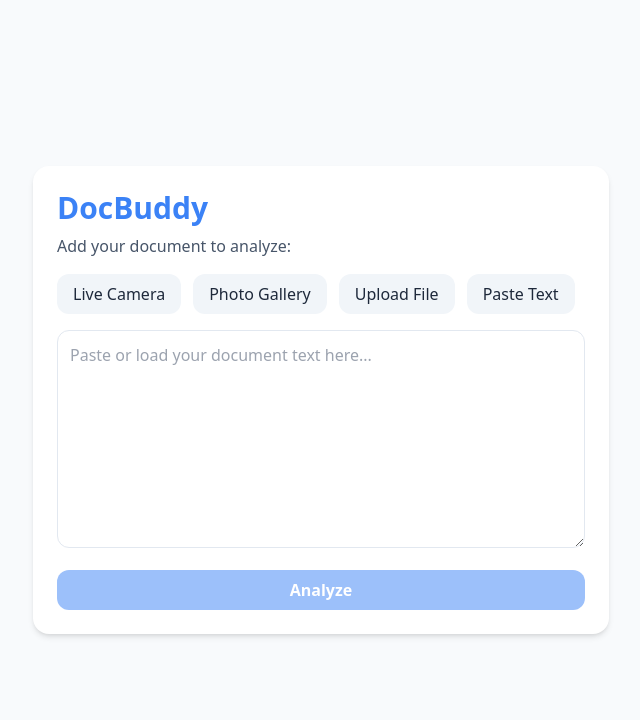
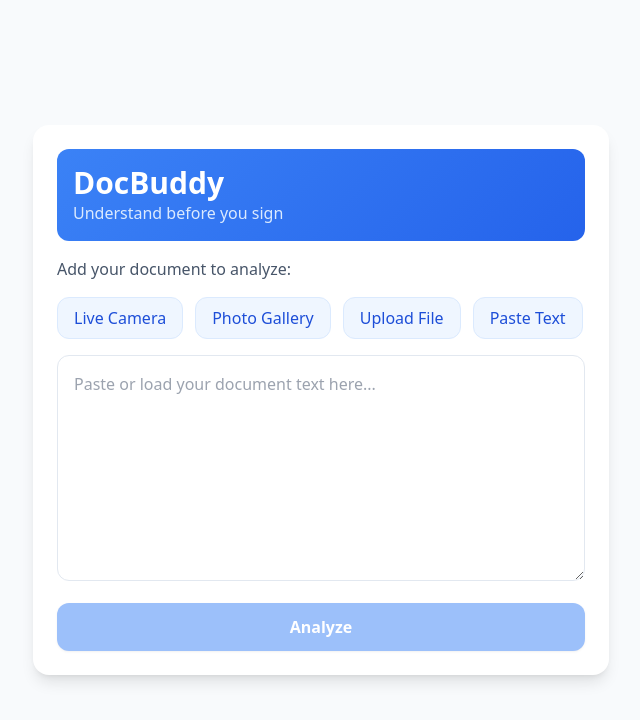
Before and after one commit to nylaimanii/docbuddy, a React (Vite) app in the folder frontend/: page / in a window 1280 px wide. Shown: the top 720 px of the page, without its empty margins (319-959 px from the left). Built offline with nearby package versions, Linux system fonts and the light colour scheme.

Commit message:
nyla changes

```diff
--- a/frontend/src/components/DocBuddy.jsx
+++ b/frontend/src/components/DocBuddy.jsx
@@ -8,7 +8,7 @@ import DeadlineMap from "./DeadlineMap";
 import FutureMath from "./FutureMath";
 
 export default function DocBuddy() {
-  const [step, setStep] = useState("upload"); // upload | processing | results
+  const [step, setStep] = useState("upload"); // "upload" | "processing" | "results"
   const [result, setResult] = useState(null);
   const [error, setError] = useState(null);
 
@@ -19,11 +19,15 @@ export default function DocBuddy() {
     try {
       const response = await fetch("http://127.0.0.1:8000/analyze", {
         method: "POST",
-        headers: { "Content-Type": "application/json" },
+        headers: {
+          "Content-Type": "application/json"
+        },
         body: JSON.stringify({ text })
       });
 
-      if (!response.ok) throw new Error("Server error");
+      if (!response.ok) {
+        throw new Error("Server error");
+      }
 
       const data = await response.json();
       setResult(data);
@@ -34,19 +38,31 @@ export default function DocBuddy() {
     }
   }
 
+  // Upload screen
   if (step === "upload") {
     return <UploadScreen onSubmit={analyzeText} error={error} />;
   }
 
+  // Processing / loading screen
   if (step === "processing") {
     return <Processing />;
   }
 
+  // Results screen
   if (step === "results" && result) {
     return (
       <div className="min-h-screen bg-slate-50 p-6 flex justify-center">
-        <div className="bg-white rounded-2xl shadow-md p-6 max-w-2xl w-full">
-          <h1 className="text-3xl font-bold text-blue-500 mb-4">DocBuddy Results</h1>
+        <div className="bg-white rounded-2xl shadow-lg p-6 max-w-2xl w-full">
+          {/* Header */}
+          <div
+            className="rounded-xl p-4 mb-4 text-white"
+            style={{
+              background: "linear-gradient(135deg, #3b82f6 0%, #2563eb 100%)"
+            }}
+          >
+            <h1 className="text-3xl font-bold">DocBuddy Results</h1>
+            <p className="text-blue-100">Here’s the real deal</p>
+          </div>
 
           <SafetyGauge score={result.score ?? 0} />
           <Lowdown items={result.lowdown || []} />
@@ -56,7 +72,7 @@ export default function DocBuddy() {
 
           <button
             onClick={() => setStep("upload")}
-            className="mt-6 w-full bg-blue-500 hover:bg-blue-600 text-white font-semibold py-2 px-4 rounded-xl transition"
+            className="mt-6 w-full bg-blue-500 hover:bg-blue-600 text-white font-semibold py-3 px-4 rounded-xl transition shadow"
           >
             Analyze Another Document
           </button>
--- a/frontend/src/components/UploadScreen.jsx
+++ b/frontend/src/components/UploadScreen.jsx
@@ -1,10 +1,56 @@
-import React, { useState, useRef } from "react";
+import React, { useState, useRef, useEffect } from "react";
 
 export default function UploadScreen({ onSubmit, error }) {
   const [text, setText] = useState("");
+  const [showCamera, setShowCamera] = useState(false);
+
+  const videoRef = useRef(null);
+  const canvasRef = useRef(null);
+  const streamRef = useRef(null);
+
   const fileInputRef = useRef(null);
   const imageInputRef = useRef(null);
 
+  // Start camera
+  async function startCamera() {
+    try {
+      const stream = await navigator.mediaDevices.getUserMedia({ video: true });
+      streamRef.current = stream;
+      if (videoRef.current) {
+        videoRef.current.srcObject = stream;
+      }
+      setShowCamera(true);
+    } catch (err) {
+      alert("Could not access camera. Please allow camera permissions.");
+    }
+  }
+
+  // Stop camera
+  function stopCamera() {
+    if (streamRef.current) {
+      streamRef.current.getTracks().forEach((track) => track.stop());
+    }
+    setShowCamera(false);
+  }
+
+  // Capture photo
+  function capturePhoto() {
+    const video = videoRef.current;
+    const canvas = canvasRef.current;
+    if (!video || !canvas) return;
+
+    const ctx = canvas.getContext("2d");
+    canvas.width = video.videoWidth;
+    canvas.height = video.videoHeight;
+    ctx.drawImage(video, 0, 0, canvas.width, canvas.height);
+
+    stopCamera();
+
+    // Mock OCR result for now
+    setText("Scanned from camera. The rent is $1200. Late fee is $75 after 5 days.");
+  }
+
+  // File upload (text files)
   function handleFileUpload(e) {
     const file = e.target.files[0];
     if (!file) return;
@@ -14,52 +60,67 @@ export default function UploadScreen({ onSubmit, error }) {
     reader.readAsText(file);
   }
 
+  // Photo gallery (mock OCR for now)
   function handleImageUpload() {
-    // Mock OCR result for demo
-    setText("Mock OCR text from image. The rent is $1200. Late fee is $75 after 5 days.");
+    setText("Scanned from image. The lease is 12 months. Late fee is $75.");
   }
 
-  function handleLiveCamera() {
-    // Mock camera scan for demo
-    setText("Mock camera scan text. Lease is 12 months. Late fee is $75.");
-  }
+  // Cleanup camera on unmount
+  useEffect(() => {
+    return () => {
+      if (streamRef.current) {
+        streamRef.current.getTracks().forEach((track) => track.stop());
+      }
+    };
+  }, []);
 
   return (
     <div className="min-h-screen flex items-center justify-center p-4 bg-slate-50">
-      <div className="bg-white rounded-2xl shadow-md p-6 max-w-xl w-full">
-        <h1 className="text-3xl font-bold text-blue-500 mb-2">DocBuddy</h1>
+      <div className="bg-white rounded-2xl shadow-lg p-6 max-w-xl w-full">
+        {/* Header */}
+        <div
+          className="rounded-xl p-4 mb-4 text-white"
+          style={{
+            background: "linear-gradient(135deg, #3b82f6 0%, #2563eb 100%)"
+          }}
+        >
+          <h1 className="text-3xl font-bold">DocBuddy</h1>
+          <p className="text-blue-100">Understand before you sign</p>
+        </div>
+
         <p className="text-slate-600 mb-4">Add your document to analyze:</p>
 
         <div className="flex gap-3 flex-wrap mb-4">
           <button
-            className="bg-slate-100 hover:bg-slate-200 text-slate-800 py-2 px-4 rounded-xl transition"
-            onClick={handleLiveCamera}
+            className="bg-blue-50 hover:bg-blue-100 text-blue-700 py-2 px-4 rounded-xl transition border border-blue-100"
+            onClick={startCamera}
           >
             Live Camera
           </button>
 
           <button
-            className="bg-slate-100 hover:bg-slate-200 text-slate-800 py-2 px-4 rounded-xl transition"
+            className="bg-blue-50 hover:bg-blue-100 text-blue-700 py-2 px-4 rounded-xl transition border border-blue-100"
             onClick={() => imageInputRef.current.click()}
           >
             Photo Gallery
           </button>
 
           <button
-            className="bg-slate-100 hover:bg-slate-200 text-slate-800 py-2 px-4 rounded-xl transition"
+            className="bg-blue-50 hover:bg-blue-100 text-blue-700 py-2 px-4 rounded-xl transition border border-blue-100"
             onClick={() => fileInputRef.current.click()}
           >
             Upload File
           </button>
 
           <button
-            className="bg-slate-100 hover:bg-slate-200 text-slate-800 py-2 px-4 rounded-xl transition"
+            className="bg-blue-50 hover:bg-blue-100 text-blue-700 py-2 px-4 rounded-xl transition border border-blue-100"
             onClick={() => setText("")}
           >
             Paste Text
           </button>
         </div>
 
+        {/* Hidden inputs */}
         <input
           type="file"
           accept=".txt"
@@ -76,9 +137,28 @@ export default function UploadScreen({ onSubmit, error }) {
           onChange={handleImageUpload}
         />
 
+        {/* Camera Preview */}
+        {showCamera && (
+          <div className="mb-4">
+            <video
+              ref={videoRef}
+              autoPlay
+              playsInline
+              className="w-full rounded-xl mb-2"
+            />
+            <button
+              onClick={capturePhoto}
+              className="w-full bg-blue-500 hover:bg-blue-600 text-white font-semibold py-2 px-4 rounded-xl transition"
+            >
+              Capture Photo
+            </button>
+            <canvas ref={canvasRef} className="hidden" />
+          </div>
+        )}
+
         <textarea
           rows={8}
-          className="w-full p-3 border border-slate-200 rounded-xl focus:outline-none focus:ring-2 focus:ring-blue-400 mb-4"
+          className="w-full p-4 border border-slate-200 rounded-xl focus:outline-none focus:ring-2 focus:ring-blue-400 mb-4"
           placeholder="Paste or load your document text here..."
           value={text}
           onChange={(e) => setText(e.target.value)}
@@ -87,7 +167,7 @@ export default function UploadScreen({ onSubmit, error }) {
         <button
           onClick={() => onSubmit(text)}
           disabled={!text.trim()}
-          className="w-full bg-blue-500 hover:bg-blue-600 text-white font-semibold py-2 px-4 rounded-xl transition disabled:opacity-50"
+          className="w-full bg-blue-500 hover:bg-blue-600 text-white font-semibold py-3 px-4 rounded-xl transition shadow disabled:opacity-50"
         >
           Analyze
         </button>
--- a/frontend/src/index.css
+++ b/frontend/src/index.css
@@ -2,27 +2,32 @@
 @tailwind components;
 @tailwind utilities;
 
-/* Global app look (Venmo-ish) */
+/* App background */
 body {
   @apply bg-slate-50 text-slate-900 font-sans;
 }
 
-/* Reusable card style */
+/* Venmo-like gradient header */
+.app-header {
+  background: linear-gradient(135deg, #3b82f6 0%, #2563eb 100%);
+}
+
+/* Card */
 .card {
-  @apply bg-white rounded-2xl shadow-md p-6;
+  @apply bg-white rounded-2xl shadow-lg p-6;
 }
 
 /* Primary button */
 .btn-primary {
-  @apply bg-blue-500 hover:bg-blue-600 text-white font-semibold py-2 px-4 rounded-xl transition;
+  @apply bg-blue-500 hover:bg-blue-600 text-white font-semibold py-3 px-4 rounded-xl transition shadow;
 }
 
 /* Secondary button */
 .btn-secondary {
-  @apply bg-slate-100 hover:bg-slate-200 text-slate-800 font-medium py-2 px-4 rounded-xl transition;
+  @apply bg-blue-50 hover:bg-blue-100 text-blue-700 font-medium py-2 px-4 rounded-xl transition border border-blue-100;
 }
 
-/* Textarea / inputs */
+/* Textarea / input */
 .input-box {
-  @apply w-full p-3 border border-slate-200 rounded-xl focus:outline-none focus:ring-2 focus:ring-blue-400;
+  @apply w-full p-4 border border-slate-200 rounded-xl focus:outline-none focus:ring-2 focus:ring-blue-400;
 }
```
